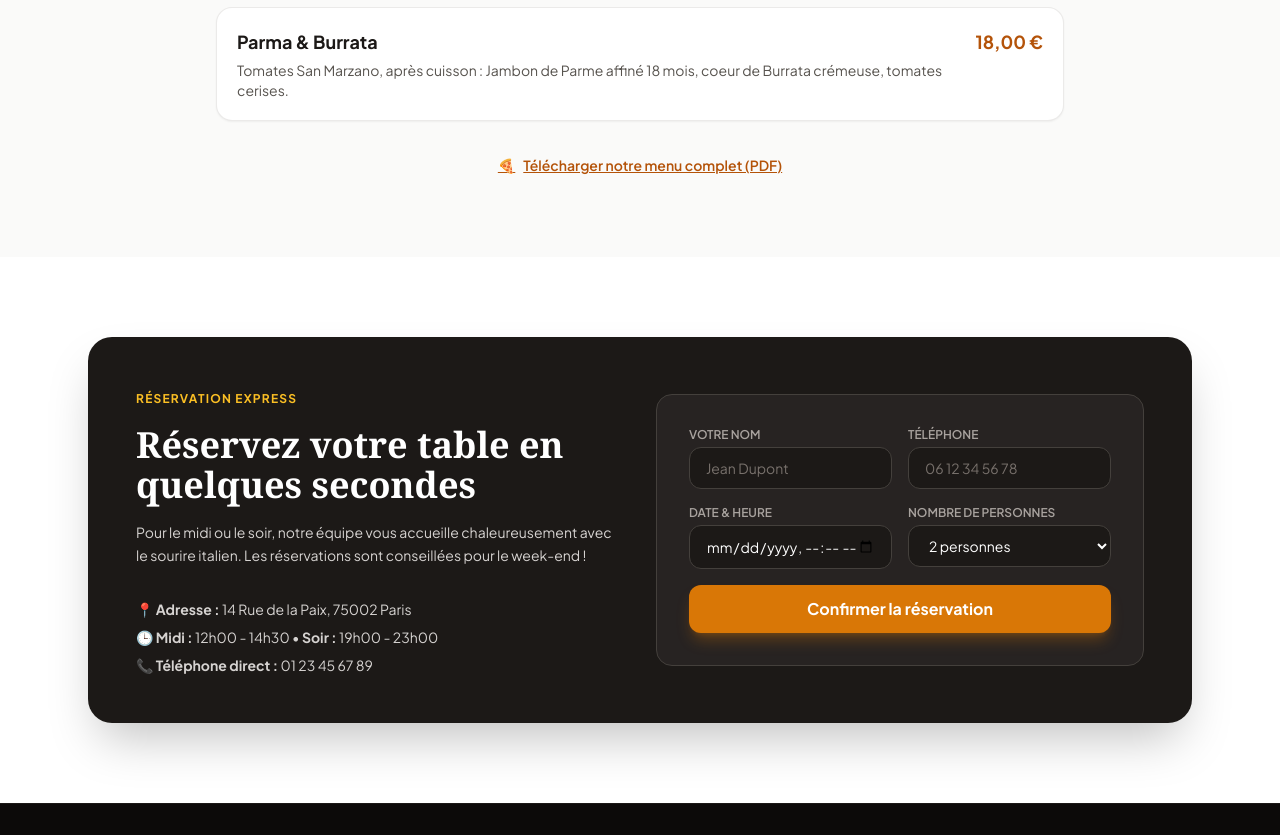
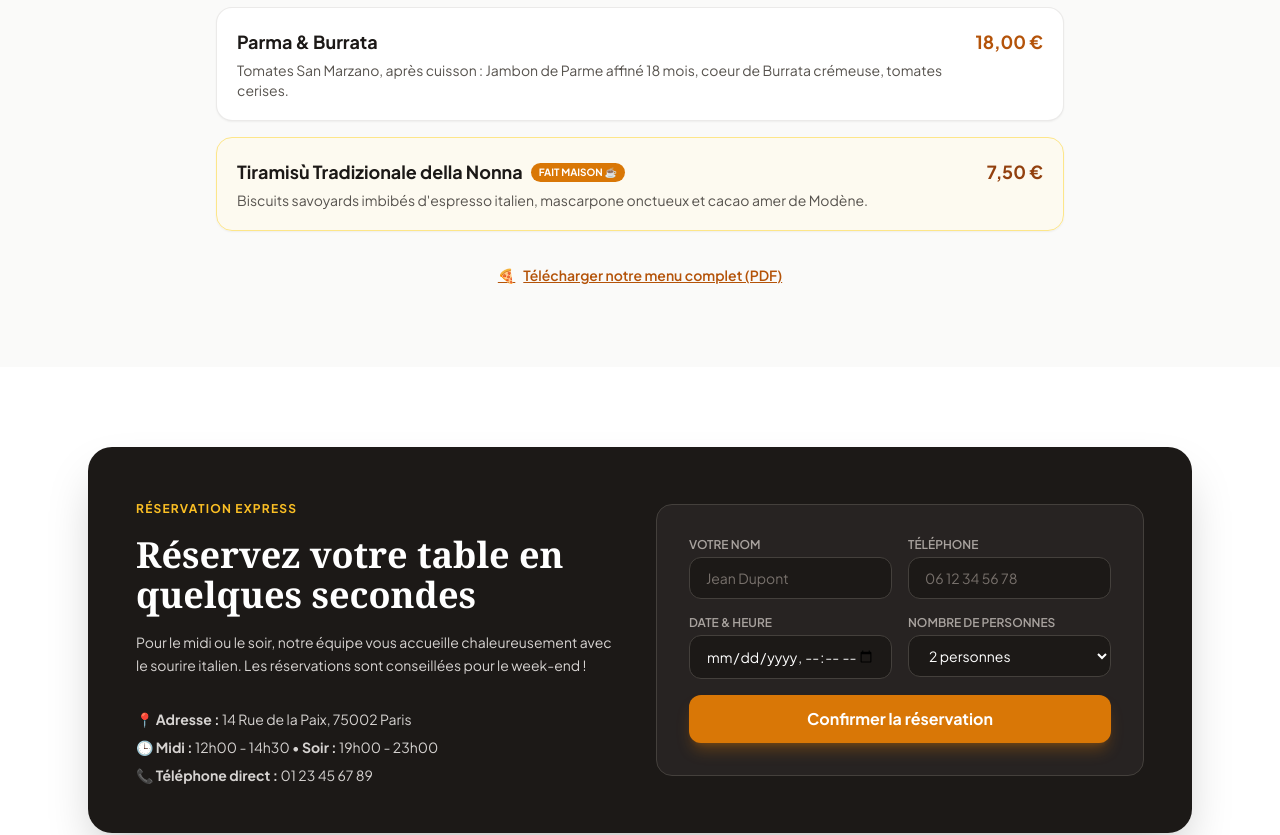
Before and after one commit to peixotogomesjoel/pizzeria-bella, a plain HTML site: page index.html in a window 1280 px wide. Shown: the part 1680-2515 px from the top of the page. Drawn offline with nearby package versions, Linux system fonts and the light colour scheme; a web font is replaced by a local one.

Commit message:
Ajout du Tiramisu artisanal au menu

```diff
--- a/index.html
+++ b/index.html
@@ -232,6 +232,18 @@
           <span class="text-lg font-bold text-amber-700 whitespace-nowrap">18,00 €</span>
         </div>
 
+        <!-- Item 5 (Dessert Signature) -->
+        <div class="bg-amber-50/60 p-5 rounded-2xl shadow-sm border border-amber-200 flex justify-between items-start gap-4 hover:border-amber-500 transition">
+          <div class="space-y-1">
+            <div class="flex items-center gap-2">
+              <h4 class="font-bold text-stone-900 text-lg">Tiramisù Tradizionale della Nonna</h4>
+              <span class="text-[10px] bg-amber-600 text-white font-bold px-2 py-0.5 rounded-full uppercase">Fait Maison ☕</span>
+            </div>
+            <p class="text-sm text-stone-600">Biscuits savoyards imbibés d'espresso italien, mascarpone onctueux et cacao amer de Modène.</p>
+          </div>
+          <span class="text-lg font-bold text-amber-800 whitespace-nowrap">7,50 €</span>
+        </div>
+
       </div>
 
       <div class="text-center mt-8">
```
